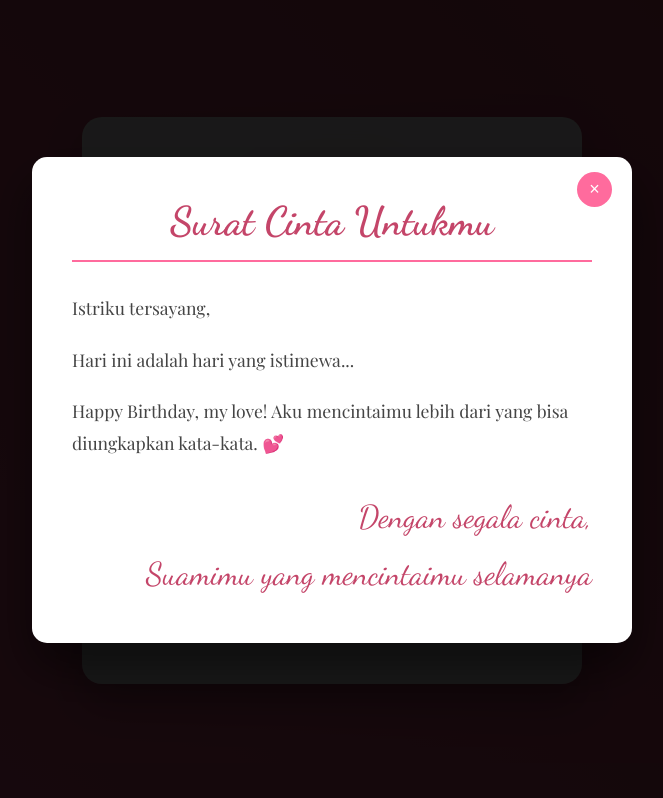
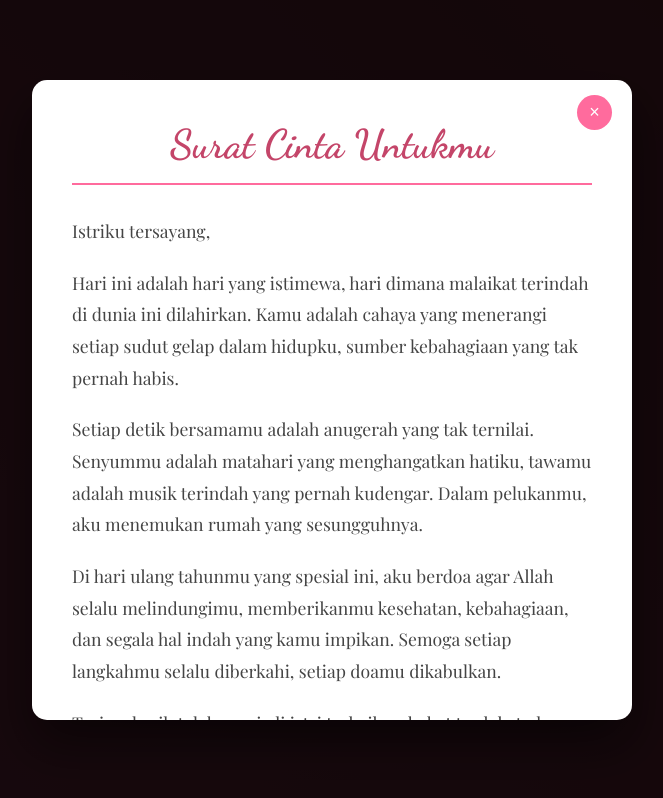
Before and after one commit to ultha-umi/ultha-umi.github.io, a plain HTML site: page index.html in a window 1280 px wide. Both pictures are taken after a click on the button "💌 Buka Surat Cinta". Shown: the whole page, without its empty margins (308-971 px from the left). Drawn offline with nearby package versions, Linux system fonts and the light colour scheme.

Commit message:
Update index.html

```diff
--- a/index.html
+++ b/index.html
@@ -6,7 +6,7 @@
     <title>Selamat Ulang Tahun, Cintaku</title>
     <style>
         @import url('https://fonts.googleapis.com/css2?family=Dancing+Script:wght@400;600;700&family=Playfair+Display:wght@400;600&display=swap');
-         * {
+        * {
             margin: 0;
             padding: 0;
             box-sizing: border-box;
@@ -137,11 +137,10 @@
             transition: opacity 0.5s ease;
         }
 
-.letter-overlay.show {
-    display: flex !important; /* TAMBAH !important */
-    opacity: 1;
-}
-
+        .letter-overlay.show {
+            display: flex !important;
+            opacity: 1;
+        }
 
         .letter {
             background: #fff;
@@ -294,7 +293,10 @@
             <h2 class="letter-header">Surat Cinta Untukmu</h2>
             <div class="letter-content">
                 <p>Istriku tersayang,</p>
-                <p>Hari ini adalah hari yang istimewa...</p>
+                <p>Hari ini adalah hari yang istimewa, hari dimana malaikat terindah di dunia ini dilahirkan. Kamu adalah cahaya yang menerangi setiap sudut gelap dalam hidupku, sumber kebahagiaan yang tak pernah habis.</p>
+                <p>Setiap detik bersamamu adalah anugerah yang tak ternilai. Senyummu adalah matahari yang menghangatkan hatiku, tawamu adalah musik terindah yang pernah kudengar. Dalam pelukanmu, aku menemukan rumah yang sesungguhnya.</p>
+                <p>Di hari ulang tahunmu yang spesial ini, aku berdoa agar Allah selalu melindungimu, memberikanmu kesehatan, kebahagiaan, dan segala hal indah yang kamu impikan. Semoga setiap langkahmu selalu diberkahi, setiap doamu dikabulkan.</p>
+                <p>Terima kasih telah menjadi istri terbaik, sahabat terdekat, dan cinta sejatiku. Bersamamu, setiap hari adalah perayaan cinta yang tak berujung.</p>
                 <p>Happy Birthday, my love! Aku mencintaimu lebih dari yang bisa diungkapkan kata-kata. 💕</p>
                 <div class="signature">
                     Dengan segala cinta,<br>
```
